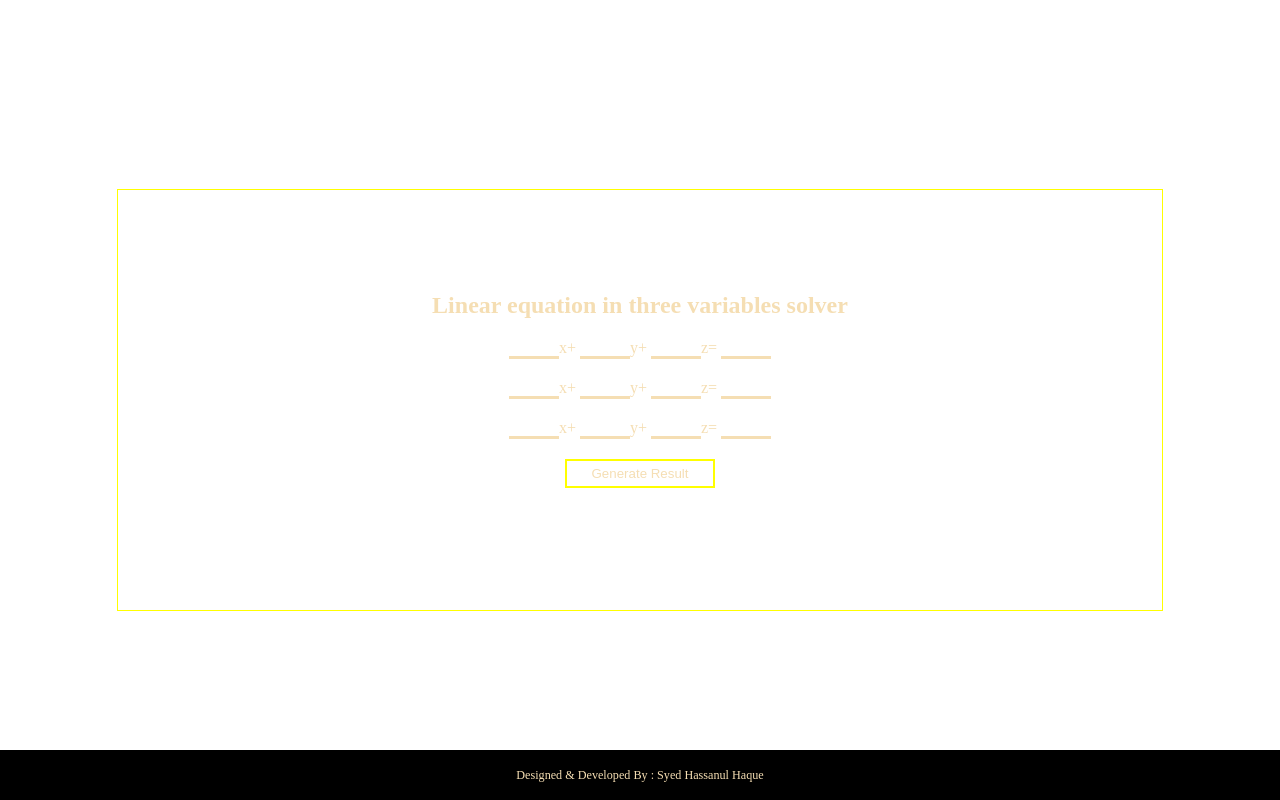
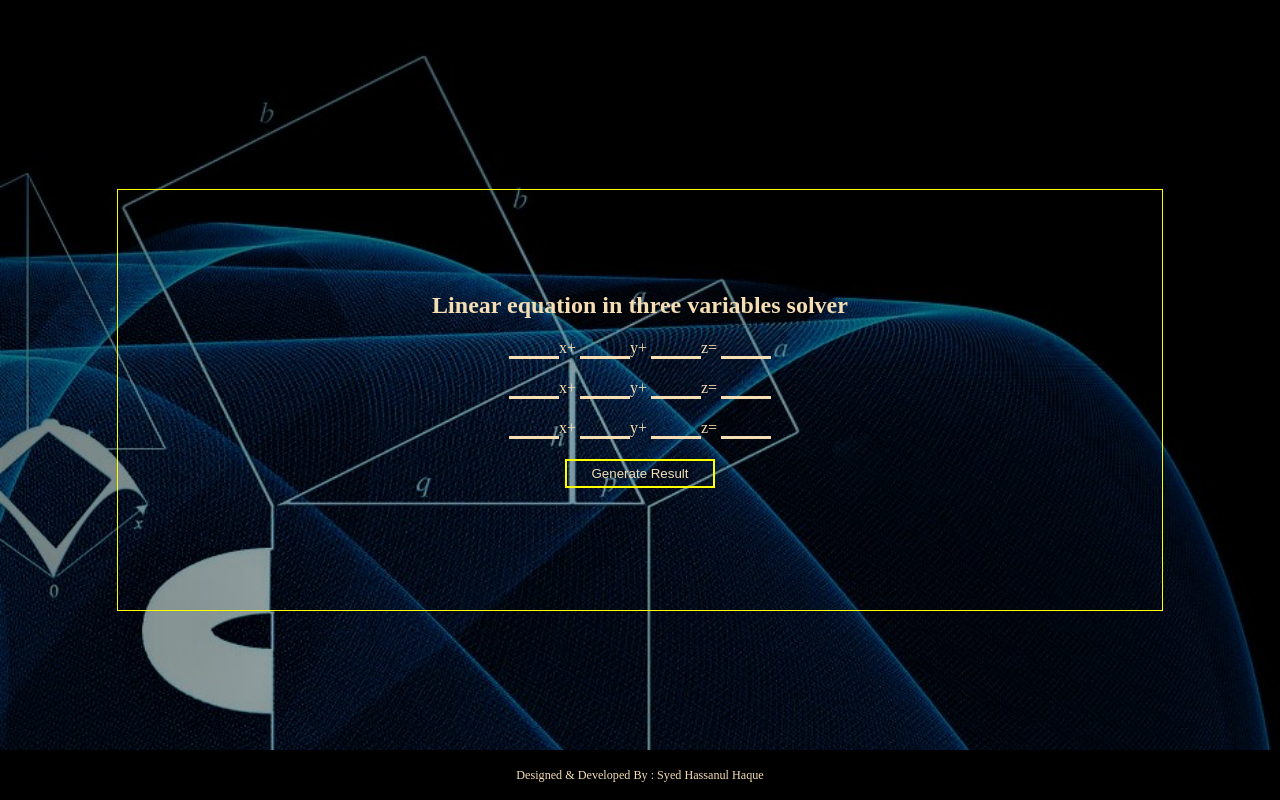
Before and after one commit to syedhassanulhaque/linear-equation-in-three-variables, a plain HTML site: page index.html in a window 1280 px wide. Drawn offline with Linux system fonts and the light colour scheme.

Commit message:
Update index.html

```diff
--- a/index.html
+++ b/index.html
@@ -19,7 +19,7 @@
             flex-direction: column;
             justify-content: center;
             align-items: center;
-            background: url('/linear-equation-in-three-varible/bg.jpg');
+            background: url('bg.jpg');
 
             background-size: cover;
             color: wheat;
```
